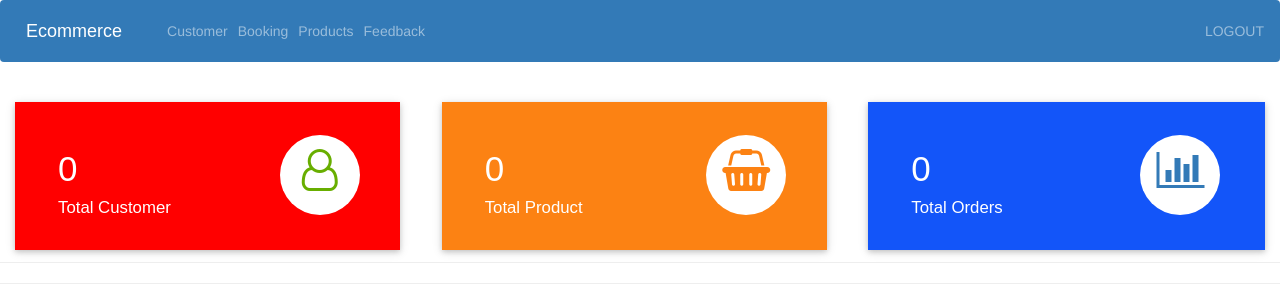
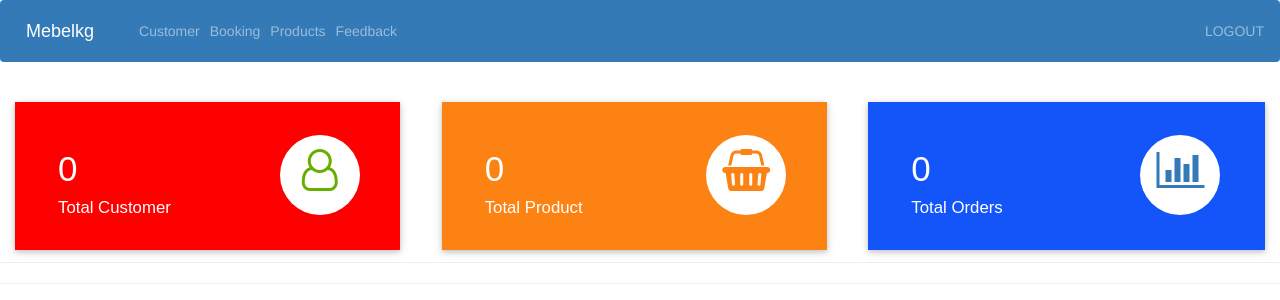
Before and after one commit to xNazim/mebel, a Django app: page /admin-dashboard in a window 1280 px wide. Shown: the top 300 px of the page. Run offline with Django 3.2, Linux system fonts and the light colour scheme; the visitor is signed in with stand-in values (Sample User, id 1); data that the repository does not hold is empty; some libraries are stand-ins or nearby versions.

Commit message:
some changes

```diff
--- a/templates/ecom/admin_base.html
+++ b/templates/ecom/admin_base.html
@@ -83,7 +83,7 @@
 
   <div class="bs-example">
     <nav class="navbar navbar-expand-md navbar-dark fixed-top" style="background:#337AB7;">
-      <a href="/" class="navbar-brand">Ecommerce</a>
+      <a href="/" class="navbar-brand">Mebelkg</a>
       <button type="button" class="navbar-toggler" data-toggle="collapse" data-target="#navbarCollapse">
         <span class="navbar-toggler-icon"></span>
       </button>
```
